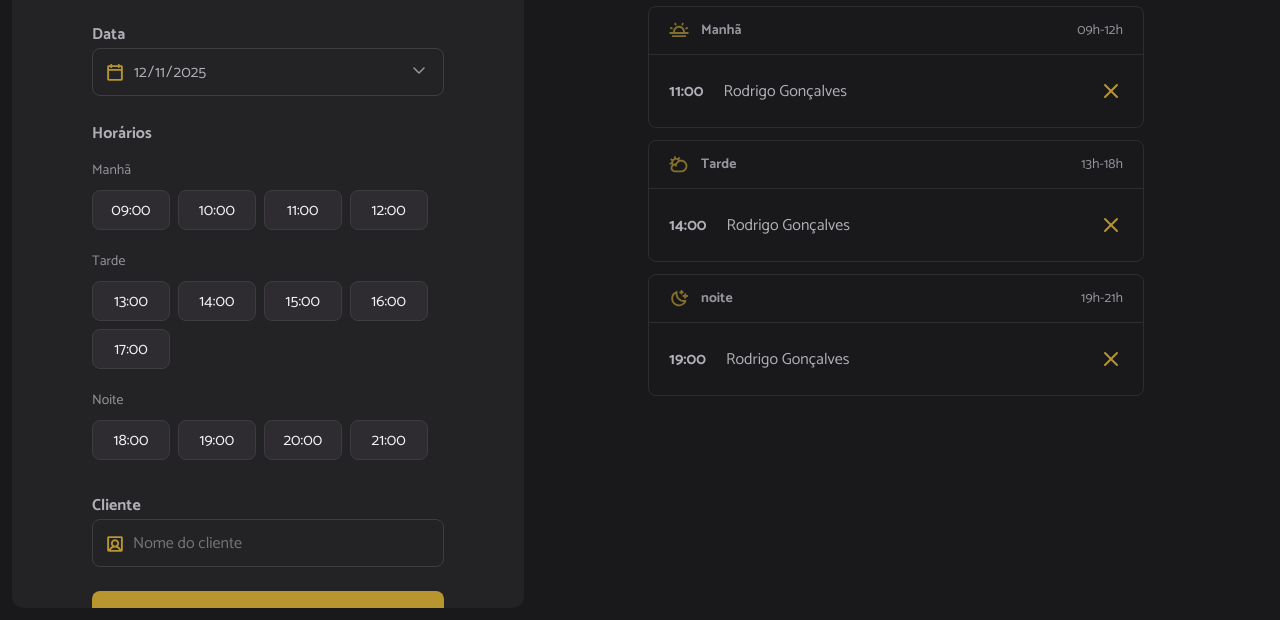
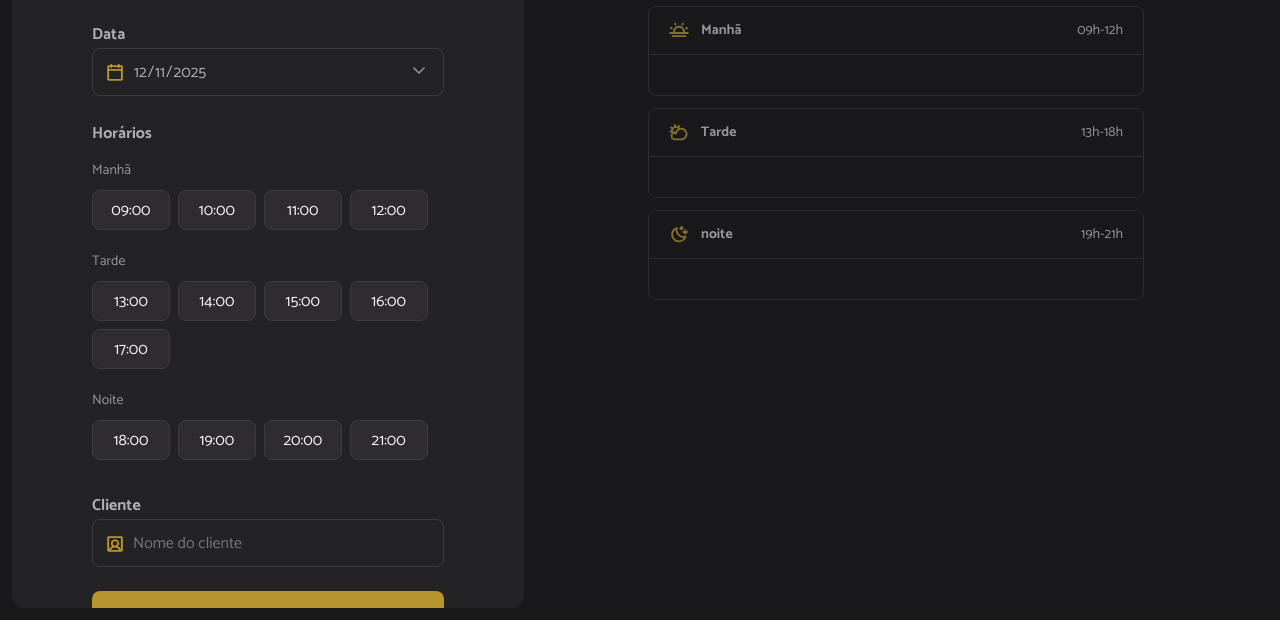
Before and after one commit to Leonardo2831/HairDay, a website built with webpack: page index.html in a window 1280 px wide. Shown: the part 180-800 px from the top of the page. Built offline with nearby package versions, Linux system fonts and the light colour scheme.

Commit message:
remove exemplo cancel

```diff
--- a/index.html
+++ b/index.html
@@ -66,18 +66,7 @@
             <strong>Manhã</strong>
             <span>09h-12h</span>
           </header>
-          <ul id="period-morning" class="period">
-            <!-- Exemplo  -->
-            <li>
-              <strong>11:00</strong>
-              <span>Rodrigo Gonçalves</span>
-              <img
-                src="./src/assets/cancel.svg"
-                alt="Cancelar"
-                class="cancel-icon"
-              />
-            </li>
-          </ul>
+          <ul id="period-morning" class="period"></ul>
         </section>
 
         <section class="schedule-period">
@@ -86,18 +75,7 @@
             <strong>Tarde</strong>
             <span>13h-18h</span>
           </header>
-          <ul id="period-afternoon" class="period">
-            <!-- Exemplo -->
-            <li>
-              <strong>14:00</strong>
-              <span>Rodrigo Gonçalves</span>
-              <img
-                src="./src/assets/cancel.svg"
-                alt="Cancelar"
-                class="cancel-icon"
-              />
-            </li>
-          </ul>
+          <ul id="period-afternoon" class="period"></ul>
         </section>
 
         <section class="schedule-period">
@@ -106,18 +84,7 @@
             <strong>noite</strong>
             <span>19h-21h</span>
           </header>
-          <ul id="period-night" class="period">
-            <!-- Exemplo -->
-            <li>
-              <strong>19:00</strong>
-              <span>Rodrigo Gonçalves</span>
-              <img
-                src="./src/assets/cancel.svg"
-                alt="Cancelar"
-                class="cancel-icon"
-              />
-            </li>
-          </ul>
+          <ul id="period-night" class="period"></ul>
         </section>
       </aside>
     </div>
```
